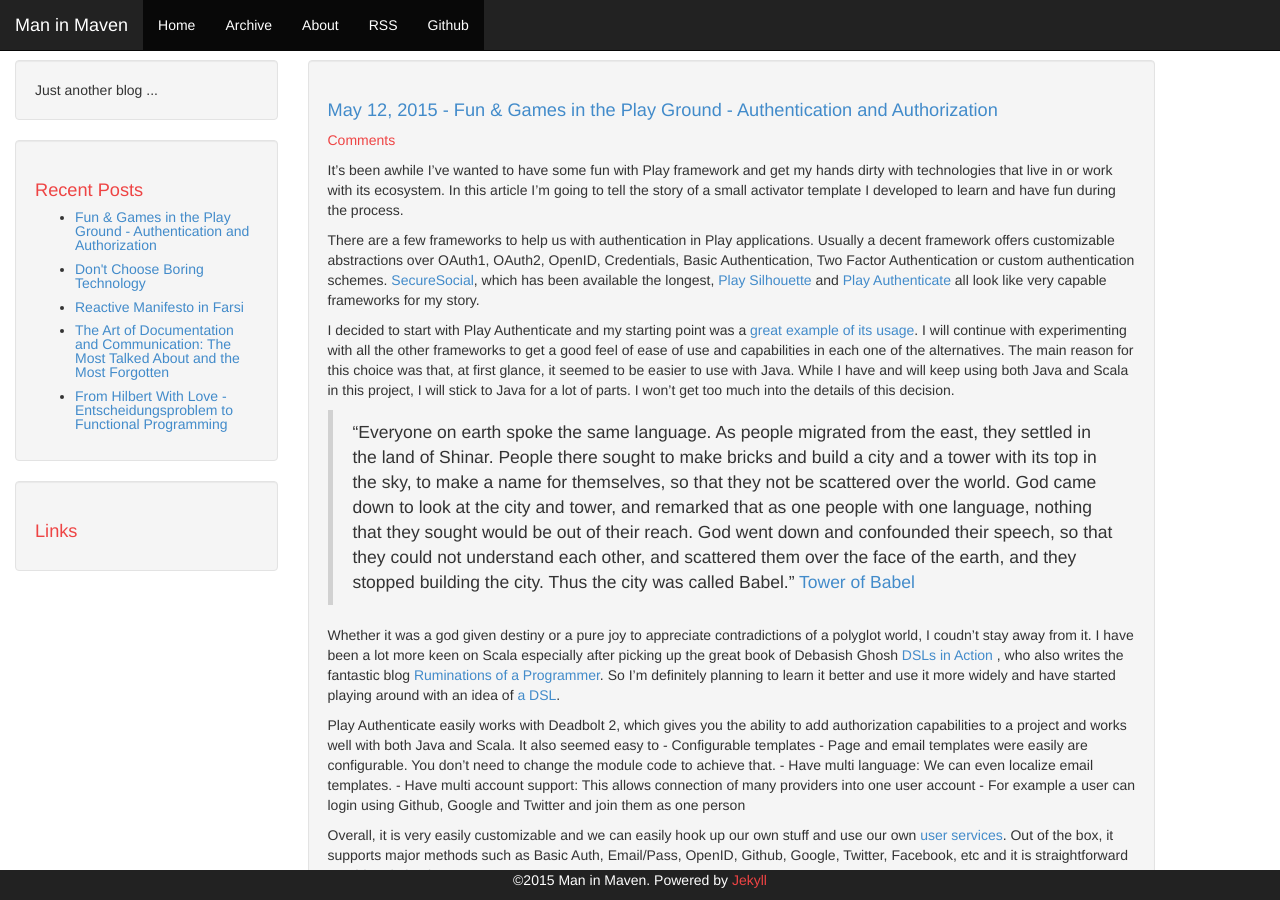
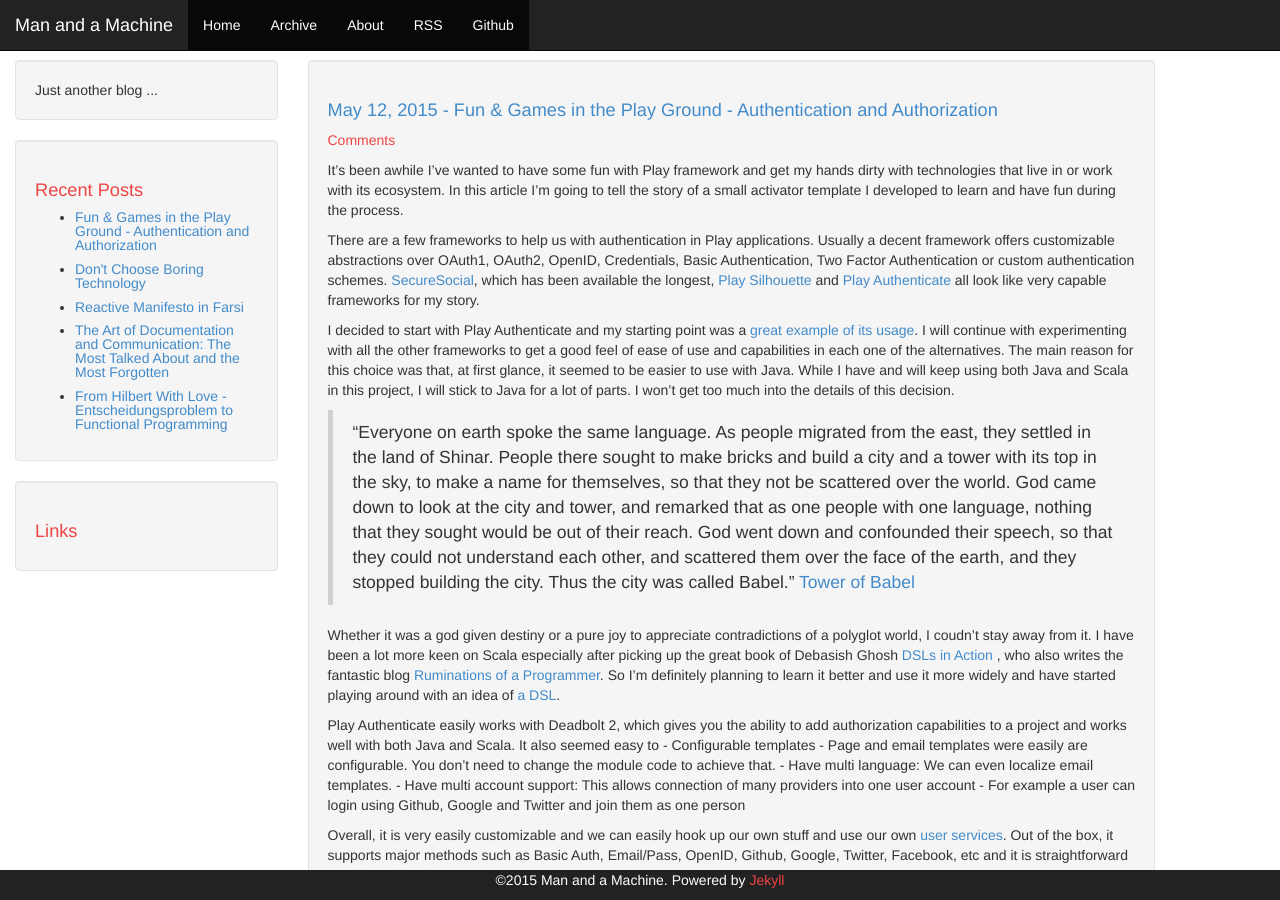
Before and after one commit to esfand-r/esfand-r.github.com, a Jekyll site: the page built from index.html, in a window 1280 px wide and 900 px high. Built offline with Jekyll 4.4.1, drawn with Linux system fonts in a browser that asks for light colours; Markdown is read by kramdown in place of the engine named in the settings; the list of posts is cut into pages by our own code; comment, search, counter and statistics services are not loaded.

Commit message:
new post

```diff
--- a/_config.yml
+++ b/_config.yml
@@ -1,6 +1,6 @@
 # Jekyll configuration
 
-name: Man in Maven
+name: Man and a Machine
 description: Just another blog ...
 
 # url is currently only used only for the RSS feed in feed.xml
```
